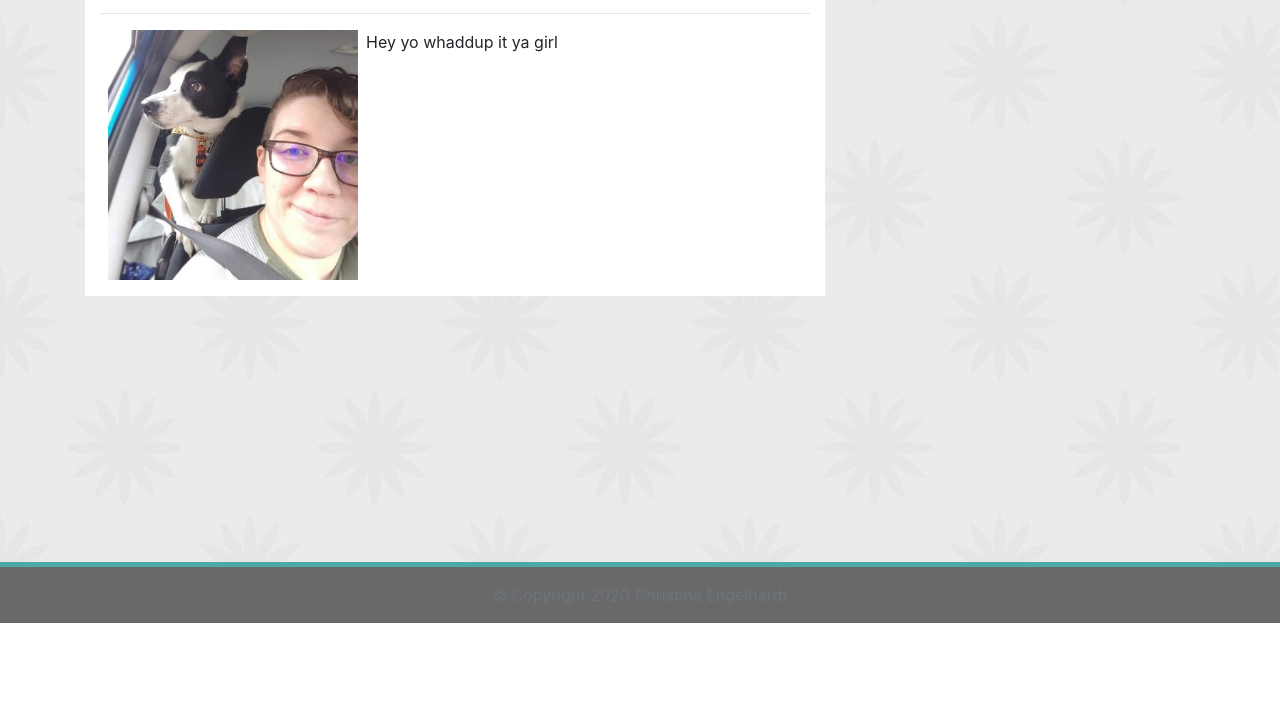
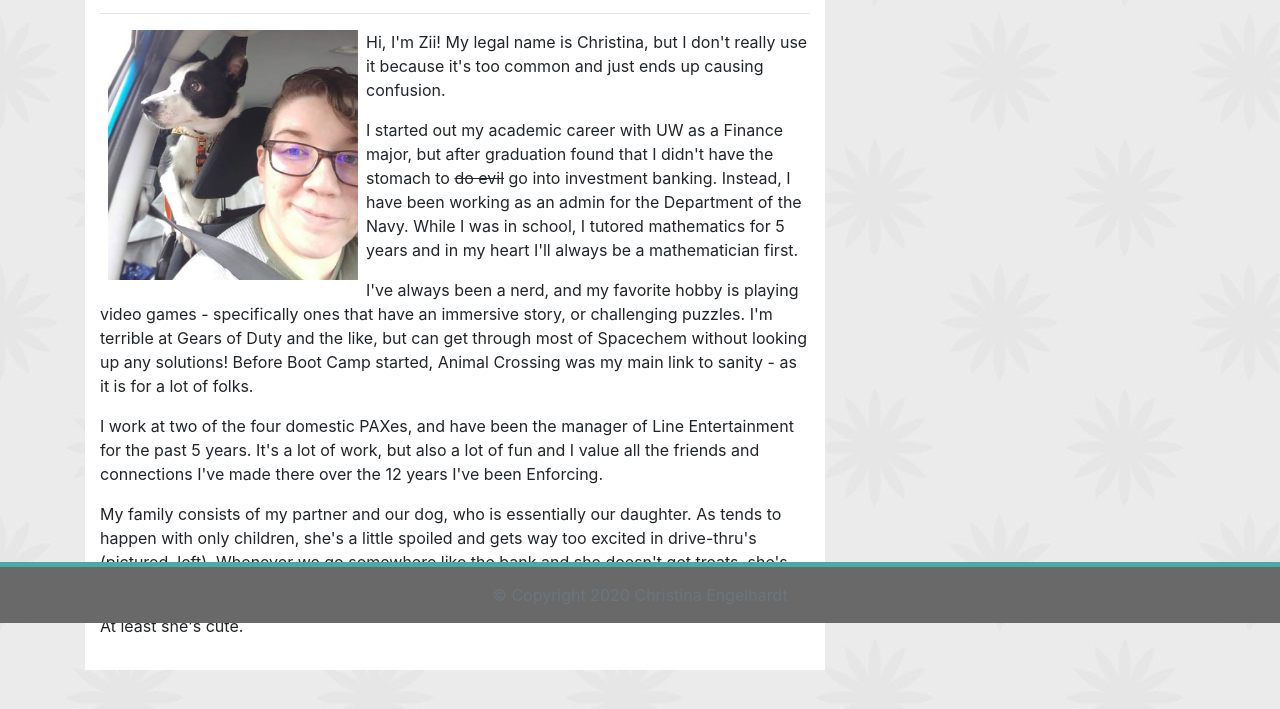
Before and after one commit to ziieng/ResponsivePortfolio, a plain HTML site: page index.html in a window 1280 px wide. Shown: the part 177-886 px from the top of the page. Before the commit the page ends 800 px from the top, so only its background shows below. Drawn offline with nearby package versions, Linux system fonts and the light colour scheme.

Commit message:
Adding copy for biography section

```diff
--- a/index.html
+++ b/index.html
@@ -47,7 +47,25 @@
             <main>
                 <img src="Assets/MeAndFreds.jpg" height=250px width=250px class="float-left mx-2"
                     alt="Zii, a nerdy girl with short brown hair and rectangular glasses. Her hair is buzzed very short on one side, and is parted away from the camera. Behind her is a small black and white dog with large, pointed ears.">
-                Hey yo whaddup it ya girl
+                <p>Hi, I'm Zii! My legal name is Christina, but I don't really use it because it's too common and just
+                    ends
+                    up causing confusion.</p>
+                <p>I started out my academic career with UW as a Finance major, but after graduation found that I didn't
+                    have the stomach to <s>do evil</s> go into investment banking. Instead, I have been working as an
+                    admin for the Department of the Navy. While I was in school, I tutored mathematics for 5 years and
+                    in my heart I'll always be a mathematician first.</p>
+                <p>I've always been a nerd, and my favorite hobby is playing video games - specifically ones that have
+                    an immersive story, or challenging puzzles. I'm terrible at Gears of Duty and the like, but can get
+                    through most of Spacechem without looking up any solutions! Before Boot Camp started, Animal
+                    Crossing was my main link to sanity - as it is for a lot of folks.</p>
+                <p>I work at two of the four domestic PAXes, and have been the manager of Line Entertainment for the
+                    past 5 years. It's a lot of work, but also a lot of fun and I value all the friends and connections
+                    I've made there over the 12 years I've been Enforcing.</p>
+                <p>My family consists of my partner and our dog, who is essentially our daughter. As tends to happen
+                    with only children, she's a little spoiled and gets way too excited in drive-thru's (pictured,
+                    left). Whenever we go somewhere like the bank and she doesn't get treats, she's always deeply
+                    disappointed in my ability to provide for her needs.</p>
+                <p>At least she's cute.</p>
             </main>
         </main>
     </div>
```
